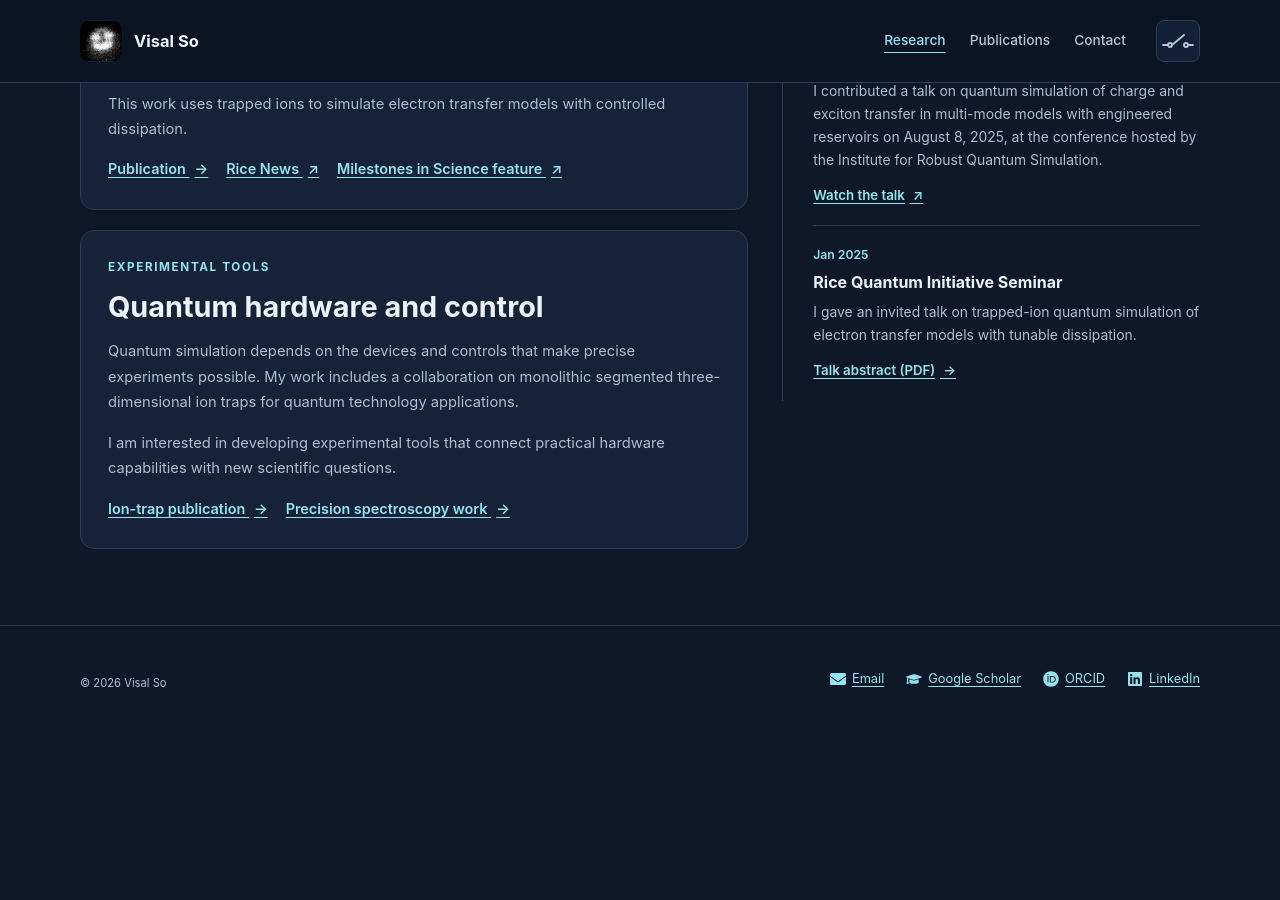
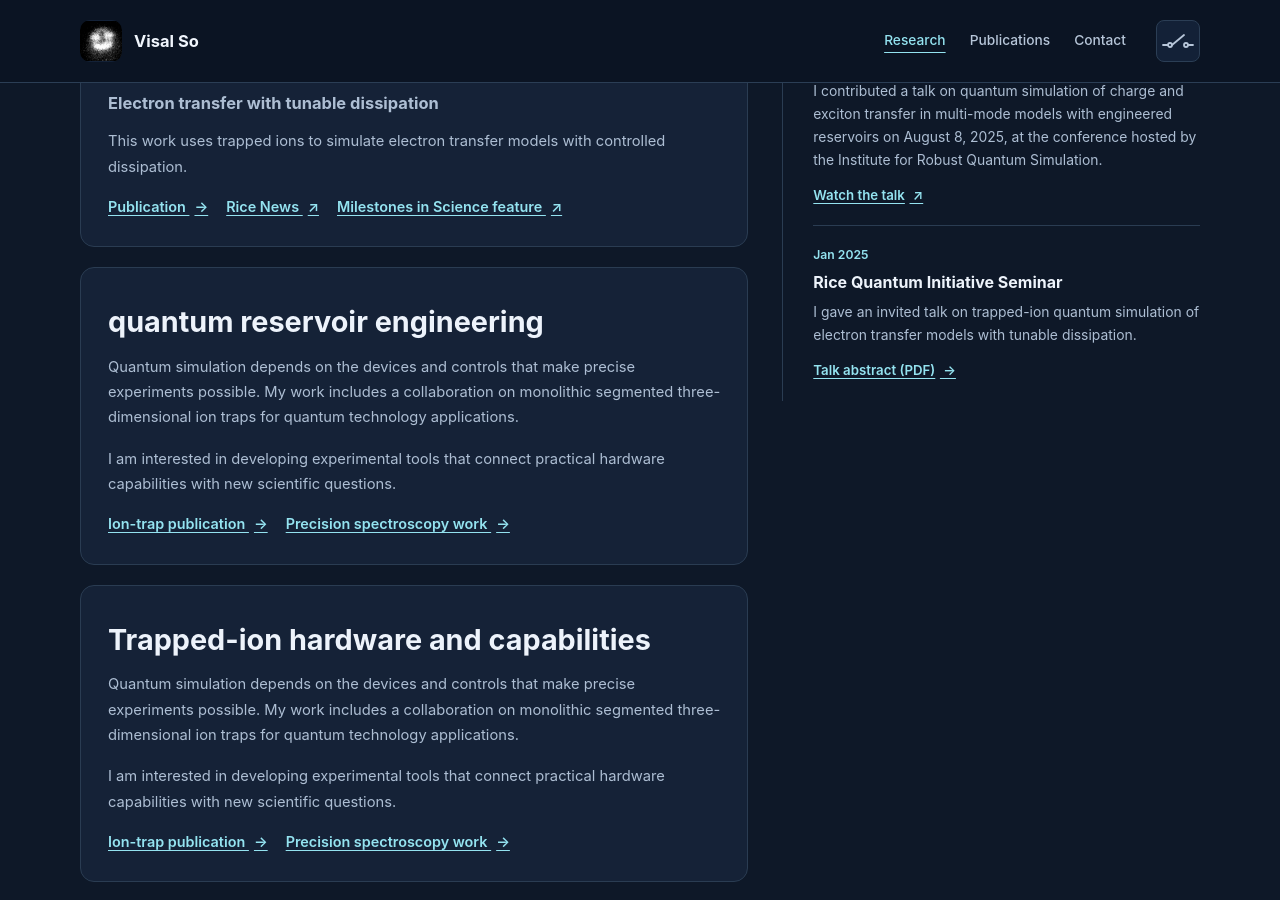
Before and after one commit to visalso/visalso.github.io, a Jekyll site: the page built from research.html, in a window 1280 px wide and 900 px high, scrolled down 1691 px. Built offline with Jekyll 4.4.1, drawn with Linux system fonts in a browser that asks for light colours; before the commit the page ends 2423 px from its top, so only the background shows below that; some of the changed text lies outside the part shown.

Commit message:
Update research.html

```diff
--- a/research.html
+++ b/research.html
@@ -33,14 +33,14 @@ nav: research
     </div>
     <div class="project__body prose">
       <p>In the <a href="https://www.endreslab.com/">Endres Lab</a> at Caltech, I work on developing next-generation, large-scale quantum computers based on individually controlled neutral-atom arrays. My research explores ways to streamline neutral-atom architectures toward practical, utility-scale quantum computing.</p>
-      <p>A central question driving my work is: *How can we scale up neutral-atom quantum computers while preserving both the speed and fidelity of individual-qubit control?*</p>
+      <p>A central question driving my work is: <strong>How can we scale up neutral-atom quantum computers while preserving both the speed and fidelity of individual-qubit control?</strong></p>
       <p class="project__links"><a class="text-link" href="https://www.endreslab.com/">Explore the Endres Lab <span aria-hidden="true">↗</span></a></p>
     </div>
   </section>
   <section class="section project research-theme-card" id="open-systems" aria-labelledby="open-systems-title">
     <div class="project__heading">
       <!--<p class="section-kicker">Trapped-ion quantum simulation</p>-->
-      <h3 id="open-systems-title">Programmable open quantum systems</h3>
+      <h3 id="open-systems-title">Programmable trapped-ion spin-boson simulations</h3>
     </div>
     <div class="project__body prose">
       <p>How do coherent interactions and the surrounding environment shape quantum dynamics? My doctoral research in <a href="https://paganolab.rice.edu/">Guido Pagano’s Quantum Simulation Lab</a> at Rice University explored this question using trapped ions and chemically motivated models.</p>
@@ -78,10 +78,22 @@ nav: research
       </div>
     </div>
   </section>
+  <section class="section project research-theme-card" id="stateprep" aria-labelledby="stateprep-title">
+    <div class="project__heading">
+      <h3 id="hardware-title">quantum reservoir engineering</h3>
+    </div>
+    <div class="project__body prose">
+      <p>Quantum simulation depends on the devices and controls that make precise experiments possible. My work includes a collaboration on monolithic segmented three-dimensional ion traps for quantum technology applications.</p>
+      <p>I am interested in developing experimental tools that connect practical hardware capabilities with new scientific questions.</p>
+      <div class="project__links actions">
+        <a class="text-link" href="{{ '/publications/' | relative_url }}#monolithic-ion-trap">Ion-trap publication <span aria-hidden="true">→</span></a>
+        <a class="text-link" href="{{ '/publications/' | relative_url }}#ytterbium-spectroscopy">Precision spectroscopy work <span aria-hidden="true">→</span></a>
+      </div>
+    </div>
+  </section>
   <section class="section project research-theme-card" id="hardware" aria-labelledby="hardware-title">
     <div class="project__heading">
-      <p class="section-kicker">Experimental tools</p>
-      <h3 id="hardware-title">Quantum hardware and control</h3>
+      <h3 id="hardware-title">Trapped-ion hardware and capabilities</h3>
     </div>
     <div class="project__body prose">
       <p>Quantum simulation depends on the devices and controls that make precise experiments possible. My work includes a collaboration on monolithic segmented three-dimensional ion traps for quantum technology applications.</p>
```
